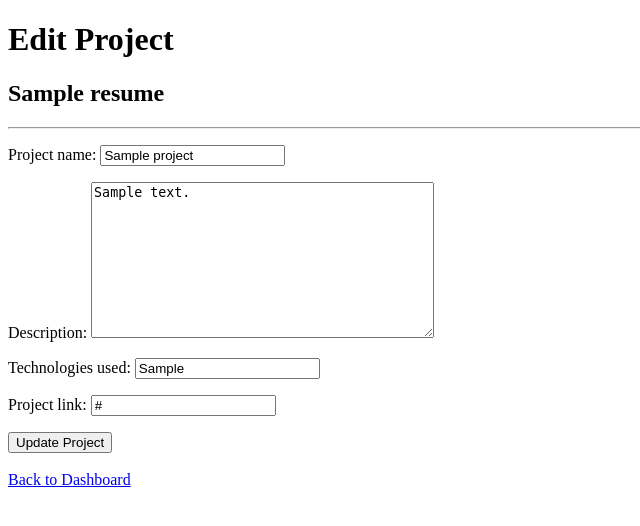
After one commit to limbuisha398-cyber/HireBridge, a Django app: page /resume/1/project/1/edit/ in a window 1280 px wide. The commit adds this page. Shown: the top 526 px of the page, without its empty margins (0-640 px from the left). Run offline with Django 5.2, Linux system fonts and the light colour scheme; a user stored in the database is signed in; tables that the repository leaves empty hold one stand-in row (values such as "Sample post").

Commit message:
Add edit project feature

```diff
--- /dev/null
+++ b/hirebridge/templates/edit_project.html
@@ -0,0 +1,36 @@
+<!DOCTYPE html>
+<html>
+
+<head>
+    <title>HireBridge - Edit Project</title>
+</head>
+
+<body>
+
+    <h1>Edit Project</h1>
+
+    <h2>{{ resume.title }}</h2>
+
+    <hr>
+
+    <form method="post">
+
+        {% csrf_token %}
+
+        {{ form.as_p }}
+
+        <button type="submit">
+            Update Project
+        </button>
+
+    </form>
+
+    <br>
+
+    <a href="{% url 'dashboard' %}">
+        Back to Dashboard
+    </a>
+
+</body>
+
+</html>
--- a/hirebridge/urls.py
+++ b/hirebridge/urls.py
@@ -18,6 +18,11 @@ path(
     'resume/<int:resume_id>/skill/<int:skill_id>/edit/',
     views.edit_skill,
     name='edit_skill'
+),
+path(
+    'resume/<int:resume_id>/project/<int:project_id>/edit/',
+    views.edit_project,
+    name='edit_project'
 ),
      path('resume/<int:resume_id>/skill/', views.add_skill, name='add_skill'),
      path(
--- a/hirebridge/views.py
+++ b/hirebridge/views.py
@@ -17,7 +17,17 @@ from .forms import (
     CVUploadForm,
 )
 
-from .models import UserProfile, Resume, Education, Skill, CVScore, Suggestion, ScoreDetail, ScoringCriteria
+from .models import (
+    UserProfile,
+    Resume,
+    Education,
+    Skill,
+    Project,
+    CVScore,
+    Suggestion,
+    ScoreDetail,
+    ScoringCriteria
+)
 
 
 def register(request):
@@ -248,6 +258,31 @@ def edit_skill(request, resume_id, skill_id):
             'form': form,
             'resume': resume,
             'skill': skill
+        }
+    )
+@login_required
+def edit_project(request, resume_id, project_id):
+    profile = get_object_or_404(UserProfile, user=request.user)
+    resume = get_object_or_404(Resume, id=resume_id, user=profile)
+    project = get_object_or_404(Project, id=project_id, resume=resume)
+
+    if request.method == 'POST':
+        form = ProjectForm(request.POST, instance=project)
+
+        if form.is_valid():
+            form.save()
+            messages.success(request, 'Project updated successfully.')
+            return redirect('dashboard')
+    else:
+        form = ProjectForm(instance=project)
+
+    return render(
+        request,
+        'edit_project.html',
+        {
+            'form': form,
+            'resume': resume,
+            'project': project
         }
     )
 
```
Also changed, not shown: hirebridge/templates/dashboard.html (+11 -0 lines).
